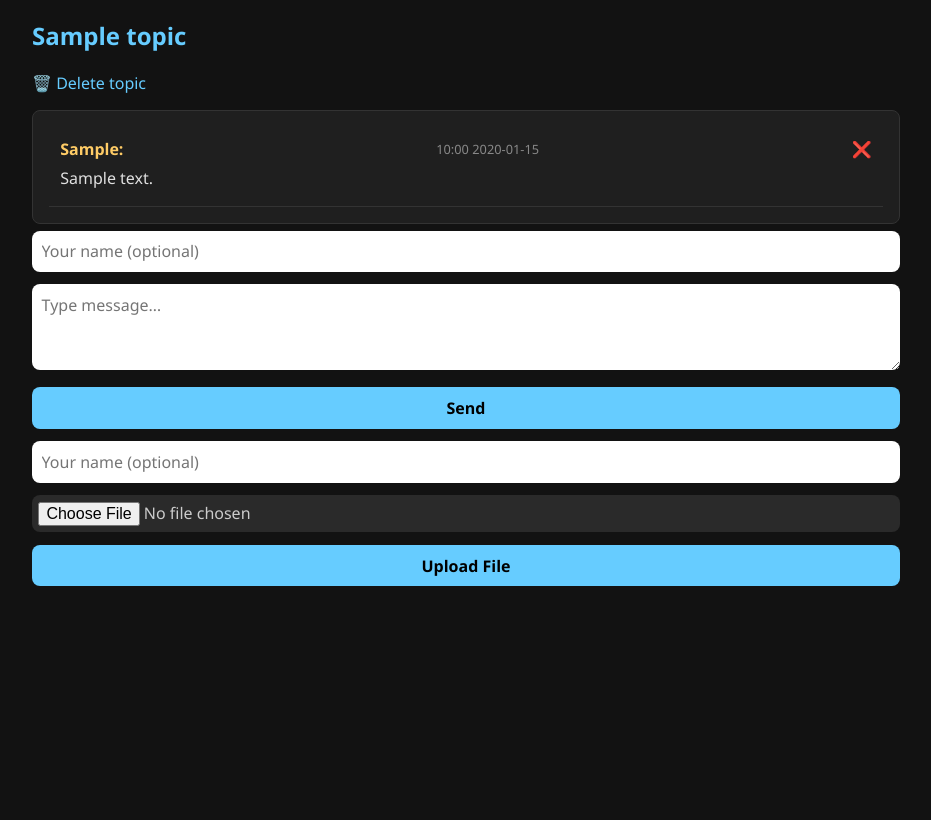
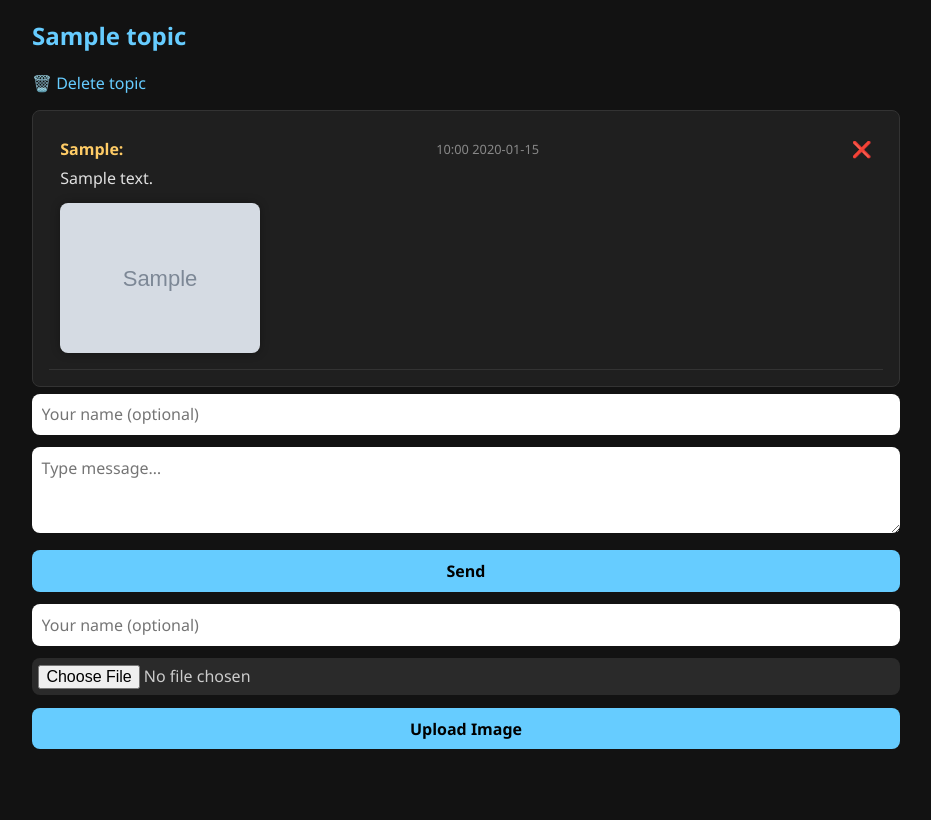
Before and after one commit to luiscamachomateo/private-chat, a Flask app: a page that uses templates/topic.html in a window 1280 px wide. Shown: the part 118-938 px from the top of the page, without its empty margins (174-1105 px from the left). Before the commit the page ends 704 px from the top, so only its background shows below. Run offline with Flask 3, Linux system fonts and the light colour scheme; the visitor is signed in with stand-in values (Sample User, id 1); tables that the repository leaves empty hold one stand-in row (values such as "Sample post"); grey boxes marked "Sample" are stand-in pictures; some libraries are stand-ins or nearby versions.

Commit message:
Update topic.html

```diff
--- a/templates/topic.html
+++ b/templates/topic.html
@@ -9,34 +9,26 @@
       <div class="header">
         <span class="who">{{ m.sender }}:</span>
         <span class="ts">{{ m.created.strftime('%H:%M %Y-%m-%d') }}</span>
-        {% if m.body or m.filename %}
-          <a class="del" href="{{ url_for('delete_message', id=m.id) }}" onclick="return confirm('Delete this message?')">❌</a>
-        {% endif %}
+        <a class="del" href="{{ url_for('delete_message', id=m.id) }}" onclick="return confirm('Delete this message?')">❌</a>
       </div>
       <div class="txt">{{ m.body|safe }}</div>
-      {% if m.filename %}
-        {% if m.filename.endswith(('.png', '.jpg', '.jpeg', '.gif')) %}
-          <img src="{{ url_for('uploaded_file', filename=m.filename) }}" width="200">
-        {% else %}
-          <a href="{{ url_for('uploaded_file', filename=m.filename) }}" target="_blank">📎 {{ m.filename }}</a>
-        {% endif %}
+      {% if m.image_url %}
+        <img src="{{ m.image_url }}" width="200">
       {% endif %}
     </div>
   {% endfor %}
 </div>
 
-<!-- Text Message Form -->
 <form id="msgForm" class="send">
-    <input name="sender" id="sender" placeholder="Your name (optional)">
-    <textarea name="body" id="body" rows="3" placeholder="Type message…"></textarea>
-    <button type="submit">Send</button>
+  <input name="sender" id="sender" placeholder="Your name (optional)">
+  <textarea name="body" id="body" rows="3" placeholder="Type message…"></textarea>
+  <button type="submit">Send</button>
 </form>
 
-<!-- File Upload Form -->
-<form class="send" method="post" enctype="multipart/form-data" action="{{ url_for('upload_file', slug=topic.slug) }}">
-    <input name="sender" placeholder="Your name (optional)">
-    <input type="file" name="file" required>
-    <button type="submit">Upload File</button>
+<form id="uploadForm" class="send">
+  <input name="sender" id="imgSender" placeholder="Your name (optional)">
+  <input type="file" id="imageInput" name="file" accept="image/*" required>
+  <button type="submit">Upload Image</button>
 </form>
 
 <script src="https://cdn.socket.io/4.5.4/socket.io.min.js"></script>
@@ -61,6 +53,34 @@
     }
   });
 
+  document.getElementById("uploadForm").addEventListener("submit", async e => {
+    e.preventDefault();
+    const fileInput = document.getElementById("imageInput");
+    const file = fileInput.files[0];
+    const sender = document.getElementById("imgSender").value;
+    if (!file) return;
+
+    const formData = new FormData();
+    formData.append("file", file);
+
+    const res = await fetch("/upload_image", {
+      method: "POST",
+      body: formData
+    });
+
+    const result = await res.json();
+    if (result.url) {
+      socket.emit("send_message", {
+        room: room,
+        topic_id: topicId,
+        sender: sender,
+        image_url: result.url,
+        body: ""
+      });
+    }
+    fileInput.value = "";
+  });
+
   socket.on("new_message", data => {
     const box = document.getElementById("chatbox");
     const msg = document.createElement("div");
@@ -70,7 +90,8 @@
         <span class="who">${data.sender}:</span>
         <span class="ts">${data.time}</span>
       </div>
-      <div class="txt">${data.body}</div>
+      <div class="txt">${data.body || ''}</div>
+      ${data.image_url ? `<img src="${data.image_url}" width="200">` : ''}
     `;
     box.appendChild(msg);
     box.scrollTop = box.scrollHeight;
```
